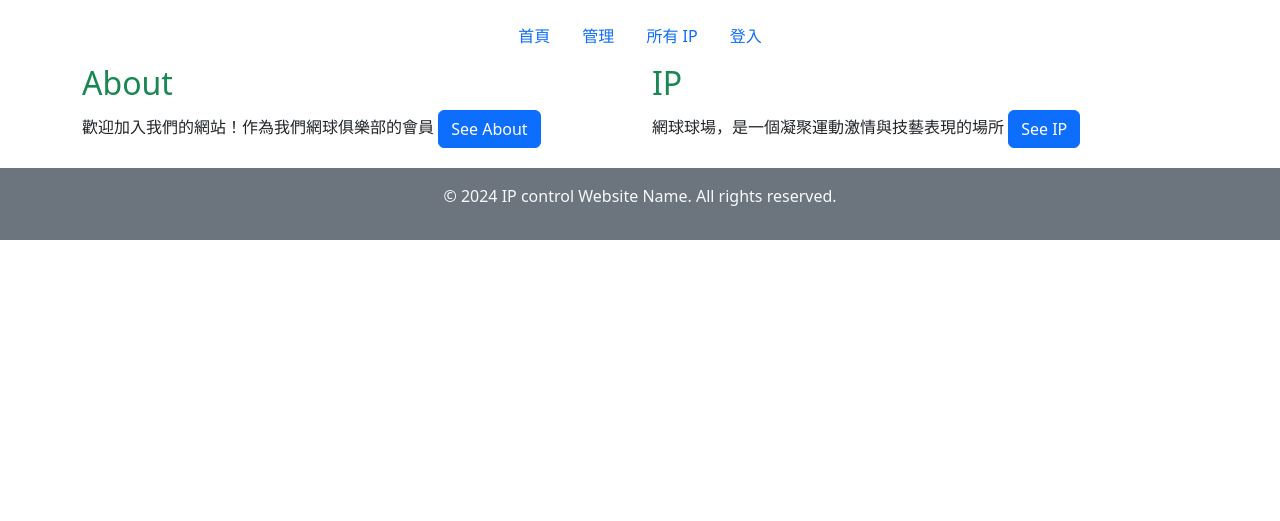
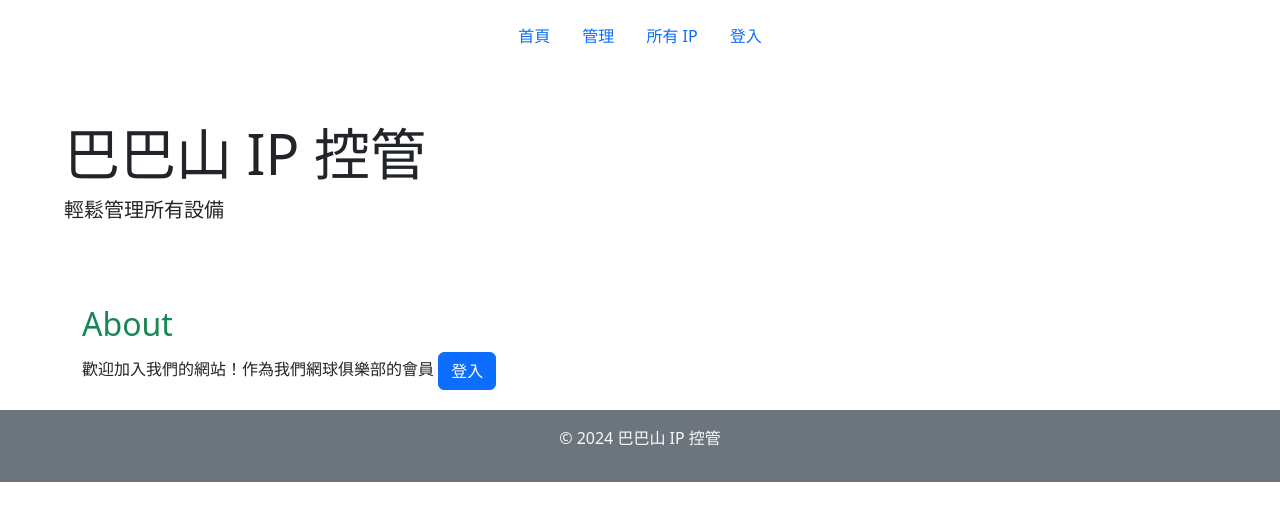
Before and after one commit to AuTooong/1121-web_final, a Django app: page / in a window 1280 px wide. Shown: the top 521 px of the page. Run offline with Django 3.2, Linux system fonts and the light colour scheme.

Commit message:
updated index

```diff
--- /dev/null
+++ b/ipControl/ipControl/static/styles.css
@@ -0,0 +1,5 @@
+/* 吃不到 */
+.jumbotron {
+    background-image: url("img/rocket_notext.jpg");
+    background-size: cover;
+}
--- a/ipControl/ipControl/templates/index.html
+++ b/ipControl/ipControl/templates/index.html
@@ -7,20 +7,18 @@
 
 
 {% block content %}
+<div class="p-5 m-3">
+    <h1 class="display-4">巴巴山 IP 控管</h1>
+    <p class="lead">輕鬆管理所有設備</p>
+</div>
 <div class="container mt-2">
   <div class='row'>
-    <div class="col-md-6">
+    <div class="col-md-12">
         <h2 class='text-success'>About</h2>
         <p>
           歡迎加入我們的網站！作為我們網球俱樂部的會員
-          <button type="button" class="btn btn-primary" onclick="window.location.href='/members'">See About</button>
-    </div>
-
-    <div class="col-md-6">
-        <h2 class='text-success'>IP</h2>
-        <p>
-          網球球場，是一個凝聚運動激情與技藝表現的場所
-          <button type="button" class="btn btn-primary" onclick="window.location.href='/ip/overview'">See IP</button>
+          <a href="/account/login" class="btn btn-primary">登入</a>
+        </p>
     </div>
   </div>
 </div>
--- a/ipControl/ipControl/templates/master.html
+++ b/ipControl/ipControl/templates/master.html
@@ -9,7 +9,7 @@
 </head>
 
 {% load static %}
-<link rel="stylesheet" href="{% static '/styles.css' %}">
+<link rel="stylesheet" href="{% static 'styles.css' %}">
 
 <body>
   <div class="container-fluid mt-3">
@@ -34,7 +34,7 @@
 
 <footer class="bg-secondary text-light text-center py-3 mt-1">
   <div class="container">
-      <p>&copy; 2024 IP control Website Name. All rights reserved.</p>
+      <p>&copy; 2024 巴巴山 IP 控管</p>
   </div>
 </footer>
 
```
Also changed, not shown: ipControl/ipControl/static/img/rocket_notext.png (added), ipControl/static/styles.css (deleted).
